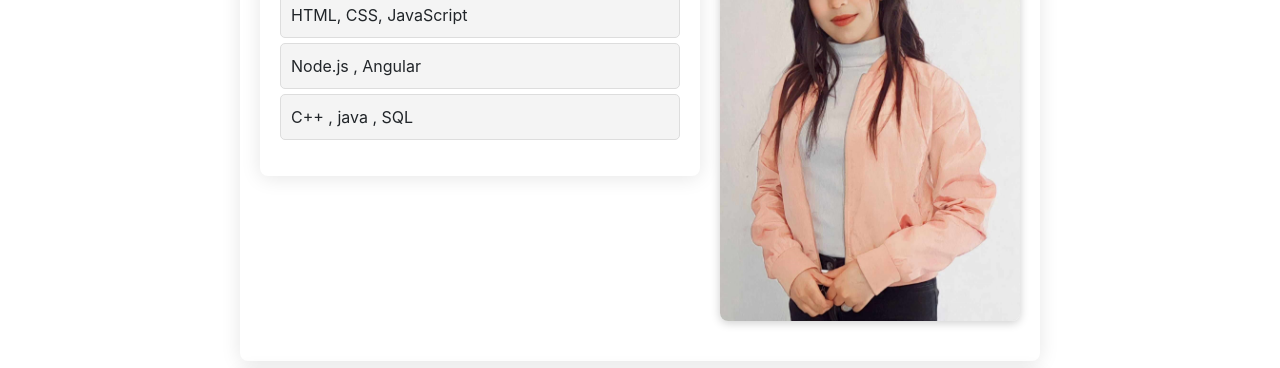
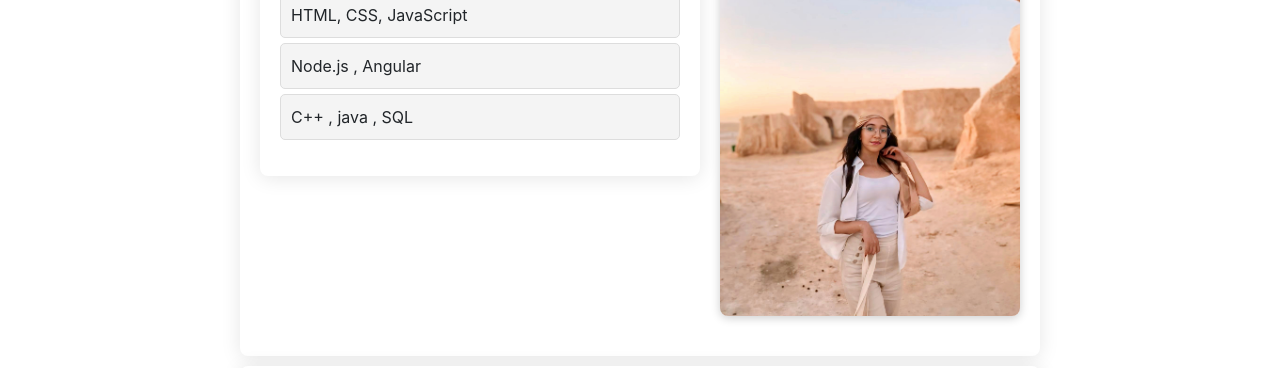
Before and after one commit to souhachakhari/site, a plain HTML site: page index.html in a window 1280 px wide. Shown: the part 261-629 px from the top of the page. Drawn offline with nearby package versions, Linux system fonts and the light colour scheme.

Commit message:
modification

```diff
--- a/index.html
+++ b/index.html
@@ -36,7 +36,7 @@
             </section>
         </div>
         <div class="image">
-            <img src="received_631914285508083.jpeg" alt="Ma photo">
+            <img src="souha.jpg" alt="Ma photo">
         </div>
     </section>
 
```
Also changed, not shown: received_631914285508083.jpeg (deleted), souha.jpg (added).
